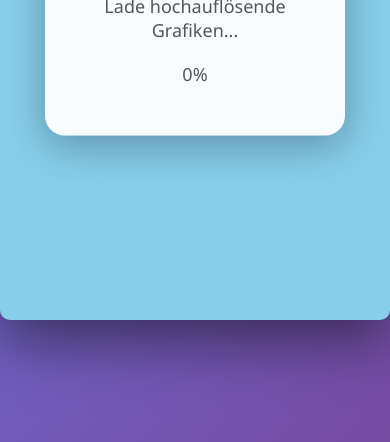
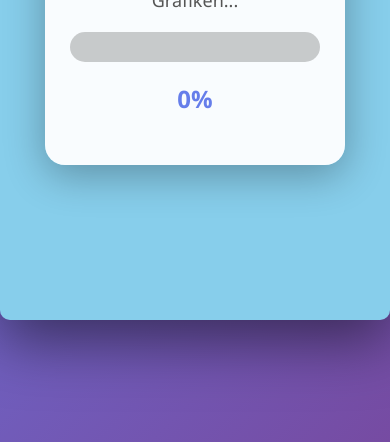
Before and after one commit to jayjay079/game, a plain HTML site: page index.html in a window 390 px wide. Shown: the part 402-844 px from the top of the page. Drawn offline with Linux system fonts and the light colour scheme.

Commit message:
Add loading screen styles to CSS

```diff
--- a/css/style.css
+++ b/css/style.css
@@ -127,6 +127,30 @@ body {
     color: #667eea;
 }
 
+/* Loading Screen Styles */
+.loading-bar {
+    width: 300px;
+    height: 30px;
+    background: rgba(0, 0, 0, 0.2);
+    border-radius: 15px;
+    overflow: hidden;
+    margin: 20px auto;
+}
+
+.loading-fill {
+    height: 100%;
+    background: linear-gradient(90deg, #667eea 0%, #764ba2 100%);
+    width: 0%;
+    transition: width 0.3s ease;
+    border-radius: 15px;
+}
+
+#loading-text {
+    font-size: 24px;
+    font-weight: bold;
+    color: #667eea;
+}
+
 /* Responsive Design */
 @media (max-width: 768px) {
     .screen {
@@ -145,4 +169,8 @@ body {
     #score-display {
         font-size: 18px;
     }
+
+    .loading-bar {
+        width: 250px;
+    }
 }
```
